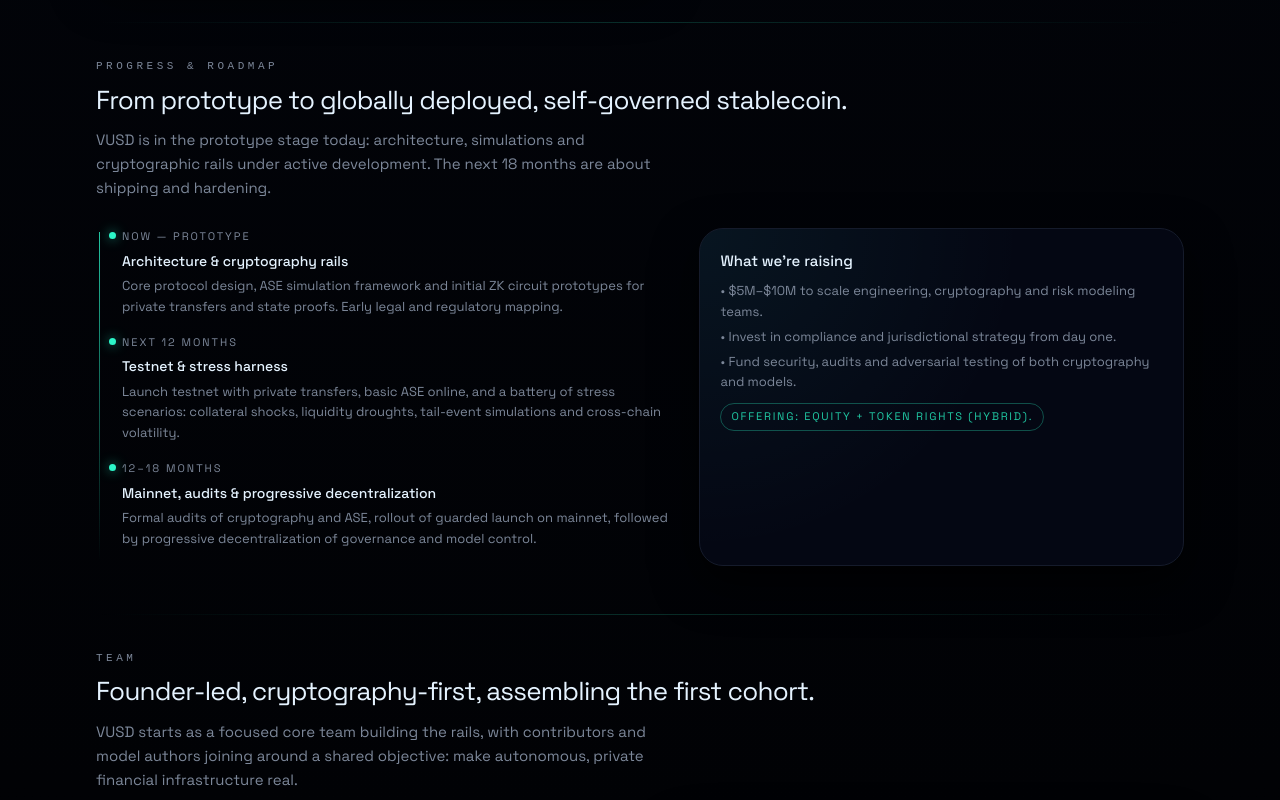
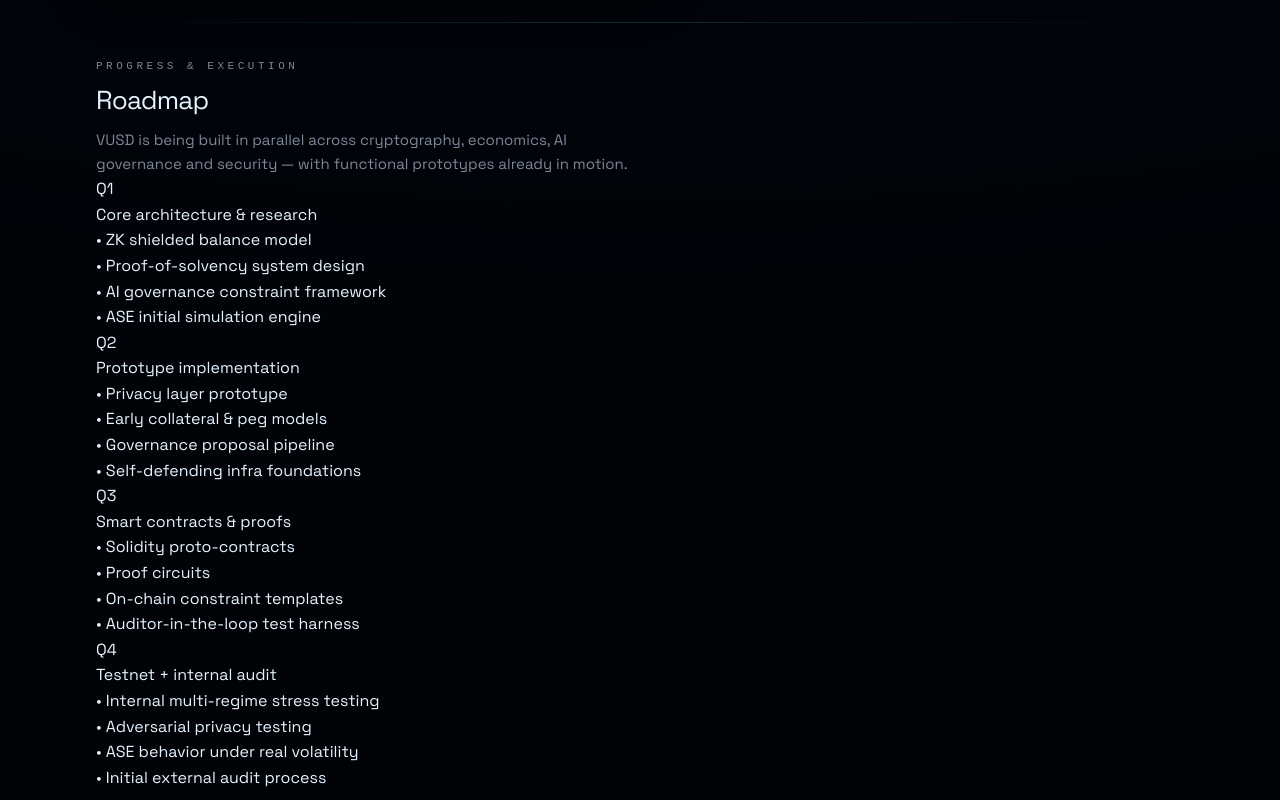
Before and after one commit to Gatsby01k/vusd-site, a Next.js app: page / in a window 1280 px wide. Shown: the part 3920-4720 px from the top of the page. Built offline with nearby package versions, Linux system fonts and the light colour scheme.

Commit message:
Update Roadmap.js

```diff
--- a/app/components/Roadmap.js
+++ b/app/components/Roadmap.js
@@ -1,59 +1,60 @@
 export default function Roadmap() {
   return (
-    <section id="roadmap" className="reveal">
-      <div className="section-label">PROGRESS &amp; ROADMAP</div>
-      <h2 className="section-title">
-        From prototype to globally deployed, self-governed stablecoin.
-      </h2>
+    <section id="roadmap" className="section reveal">
+      <div className="section-label">PROGRESS &amp; EXECUTION</div>
+      <h2 className="section-title">Roadmap</h2>
       <p className="section-sub">
-        VUSD is in the prototype stage today: architecture, simulations and cryptographic rails
-        under active development. The next 18 months are about shipping and hardening.
+        VUSD is being built in parallel across cryptography, economics, AI governance and security
+        — with functional prototypes already in motion.
       </p>
 
-      <div className="roadmap">
-        <div className="timeline">
-          <div className="timeline-item">
-            <div className="timeline-dot"></div>
-            <div className="timeline-label">NOW — PROTOTYPE</div>
-            <div className="timeline-title">Architecture &amp; cryptography rails</div>
-            <div className="timeline-body">
-              Core protocol design, ASE simulation framework and initial ZK circuit prototypes for
-              private transfers and state proofs. Early legal and regulatory mapping.
-            </div>
-          </div>
-
-          <div className="timeline-item">
-            <div className="timeline-dot"></div>
-            <div className="timeline-label">NEXT 12 MONTHS</div>
-            <div className="timeline-title">Testnet &amp; stress harness</div>
-            <div className="timeline-body">
-              Launch testnet with private transfers, basic ASE online, and a battery of stress
-              scenarios: collateral shocks, liquidity droughts, tail-event simulations and
-              cross-chain volatility.
-            </div>
-          </div>
-
-          <div className="timeline-item">
-            <div className="timeline-dot"></div>
-            <div className="timeline-label">12–18 MONTHS</div>
-            <div className="timeline-title">
-              Mainnet, audits &amp; progressive decentralization
-            </div>
-            <div className="timeline-body">
-              Formal audits of cryptography and ASE, rollout of guarded launch on mainnet, followed
-              by progressive decentralization of governance and model control.
-            </div>
-          </div>
+      <div className="roadmap-grid">
+        {/* Q1 BLOCK */}
+        <div className="roadmap-card">
+          <div className="roadmap-time">Q1</div>
+          <div className="roadmap-title">Core architecture &amp; research</div>
+          <ul className="roadmap-list">
+            <li>• ZK shielded balance model</li>
+            <li>• Proof-of-solvency system design</li>
+            <li>• AI governance constraint framework</li>
+            <li>• ASE initial simulation engine</li>
+          </ul>
         </div>
 
-        <div className="card">
-          <div className="card-title">What we’re raising</div>
-          <ul className="card-list">
-            <li>• $5M–$10M to scale engineering, cryptography and risk modeling teams.</li>
-            <li>• Invest in compliance and jurisdictional strategy from day one.</li>
-            <li>• Fund security, audits and adversarial testing of both cryptography and models.</li>
+        {/* Q2 BLOCK */}
+        <div className="roadmap-card">
+          <div className="roadmap-time">Q2</div>
+          <div className="roadmap-title">Prototype implementation</div>
+          <ul className="roadmap-list">
+            <li>• Privacy layer prototype</li>
+            <li>• Early collateral &amp; peg models</li>
+            <li>• Governance proposal pipeline</li>
+            <li>• Self-defending infra foundations</li>
           </ul>
-          <div className="pill">Offering: equity + token rights (hybrid).</div>
+        </div>
+
+        {/* Q3 BLOCK */}
+        <div className="roadmap-card">
+          <div className="roadmap-time">Q3</div>
+          <div className="roadmap-title">Smart contracts &amp; proofs</div>
+          <ul className="roadmap-list">
+            <li>• Solidity proto-contracts</li>
+            <li>• Proof circuits</li>
+            <li>• On-chain constraint templates</li>
+            <li>• Auditor-in-the-loop test harness</li>
+          </ul>
+        </div>
+
+        {/* Q4 BLOCK */}
+        <div className="roadmap-card">
+          <div className="roadmap-time">Q4</div>
+          <div className="roadmap-title">Testnet + internal audit</div>
+          <ul className="roadmap-list">
+            <li>• Internal multi-regime stress testing</li>
+            <li>• Adversarial privacy testing</li>
+            <li>• ASE behavior under real volatility</li>
+            <li>• Initial external audit process</li>
+          </ul>
         </div>
       </div>
     </section>
```
